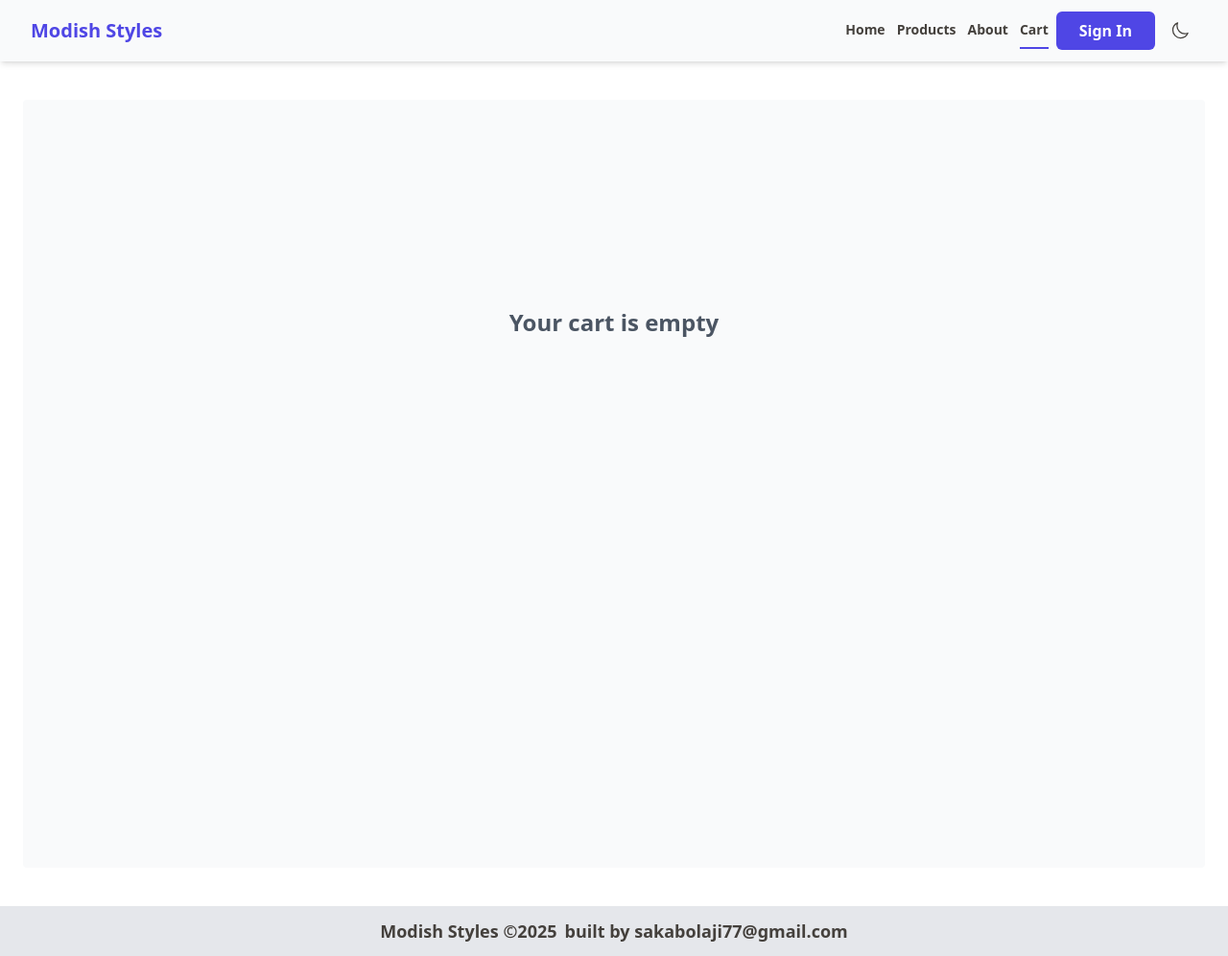
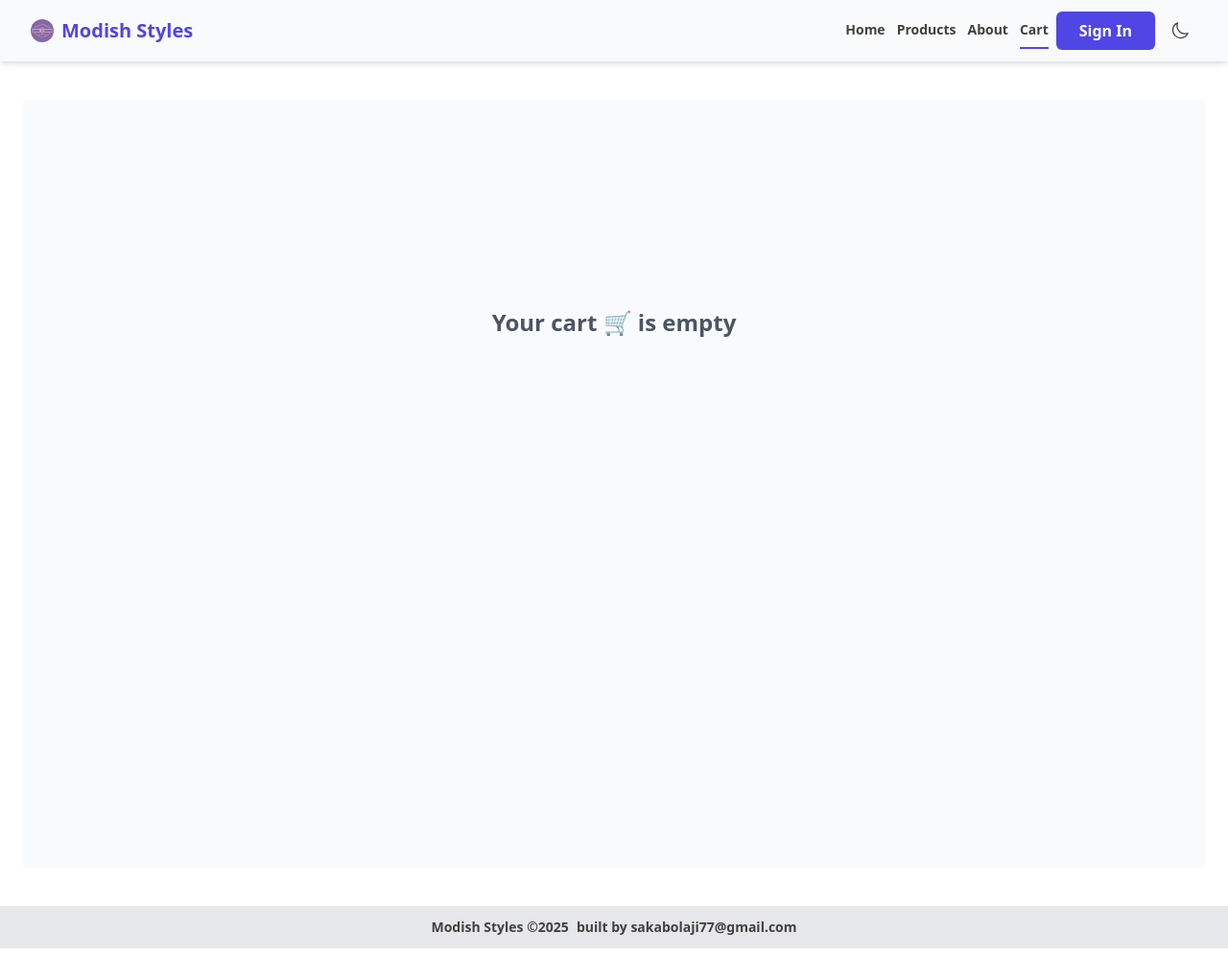
Before and after one commit to Bolaji87/Modish-Dynamics, a React (Vite) app: page /cart in a window 1280 px wide. Shown: the whole page at 96% size. Built offline with nearby package versions, Linux system fonts and the light colour scheme.

Commit message:
add brand logo

```diff
--- a/src/UI/Footer.jsx
+++ b/src/UI/Footer.jsx
@@ -5,7 +5,7 @@ function Footer() {
   const today = new Date();
 
   return (
-    <footer className="flex justify-center gap-2 bg-gray-200 px-4 py-3 text-xs font-bold text-stone-700 shadow-md sm:text-lg sm:font-semibold dark:bg-gray-600 dark:text-gray-50">
+    <footer className="flex justify-center gap-2 bg-gray-200 px-4 py-3 text-xs font-bold text-stone-700 shadow-md sm:text-sm sm:font-semibold dark:bg-gray-600 dark:text-gray-50">
       <p>
         {BRAND_NAME} &copy;{today.getFullYear()}{" "}
       </p>
--- a/src/UI/Header.jsx
+++ b/src/UI/Header.jsx
@@ -4,20 +4,25 @@ import { Link } from "react-router-dom";
 import NavLinks from "./NavLinks";
 import Button from "./Button";
 import { HiMiniXMark, HiOutlineBars4 } from "react-icons/hi2";
-import { useToggleHamburger } from "../hooks/useToggleHamburger";
+import { useToggleModal } from "../hooks/useToggleModal";
 import NavModal from "./NavModal";
 import ToggleDarkMode from "./ToggleDarkMode";
 
 function Header() {
-  const { onToggleShow, toggleShowMenu } = useToggleHamburger();
+  const { onToggleModal, toggleShowModalMenu } = useToggleModal();
   return (
     <header className="max-7xl sticky top-0 z-50 m-auto flex w-full items-center justify-between gap-5 bg-gray-50 px-8 py-3 text-sm font-medium text-stone-700 shadow-md sm:font-semibold dark:bg-gray-600 dark:text-gray-50">
       <Link
         to="/"
         // className="p-0 text-sm capitalize text-indigo-600 sm:text-xl"
-        className="w-max max-w-[150px] text-base capitalize text-indigo-600 sm:text-xl"
+        className="flex w-max max-w-fit items-center gap-2 text-xs font-bold capitalize text-indigo-600 sm:text-xl dark:text-indigo-400"
       >
-        Modish styles
+        <img
+          className="h-6 w-6 rounded-full bg-indigo-600 object-cover object-center text-2xl font-bold text-indigo-600"
+          src="./logo.png"
+          alt="logo"
+        />{" "}
+        <span className="w-max">Modish styles</span>
       </Link>
       <nav className="relative flex items-center gap-2">
         <NavLinks />
@@ -28,20 +33,20 @@ function Header() {
           Sign In
         </Button>
         <div
-          onClick={onToggleShow}
+          onClick={onToggleModal}
           className="block px-1 py-1 text-4xl font-semibold sm:hidden"
         >
-          {toggleShowMenu ? (
-            <HiMiniXMark className="h-full text-indigo-600" />
+          {toggleShowModalMenu ? (
+            <HiMiniXMark className="h-full text-indigo-600 dark:text-indigo-400" />
           ) : (
-            <HiOutlineBars4 className="h-full text-indigo-600" />
+            <HiOutlineBars4 className="h-full text-indigo-600 dark:text-indigo-400" />
           )}
         </div>
 
         <ToggleDarkMode />
 
         <div className="absolute right-[-20px] top-[58px]">
-          {toggleShowMenu && <NavModal closeModal={onToggleShow} />}
+          {toggleShowModalMenu && <NavModal closeModal={onToggleModal} />}
         </div>
       </nav>
     </header>
--- a/src/UI/NavLinks.jsx
+++ b/src/UI/NavLinks.jsx
@@ -4,13 +4,10 @@ import { useSelector } from "react-redux";
 import { Link } from "react-router-dom";
 import { useLocation, useNavigate } from "react-router-dom";
 import { selectCartCount } from "../features/cart/cartSlice";
-import { useToggleHamburger } from "../hooks/useToggleHamburger";
 
 function NavLinks() {
   const location = useLocation();
   const totalItems = useSelector(selectCartCount);
-
-  const { toggleShowMenu } = useToggleHamburger();
 
   function pathMatchRoute(path) {
     if (location.pathname === path) {
--- a/src/features/cart/CartData.jsx
+++ b/src/features/cart/CartData.jsx
@@ -23,7 +23,7 @@ export default function CartData() {
       {!cart?.length ? (
         <div className="flex h-96 items-center justify-center">
           <h1 className="text-2xl font-semibold text-gray-600 dark:text-gray-50">
-            Your cart is empty
+            Your cart 🛒 is empty
           </h1>
         </div>
       ) : (
--- a/src/features/products/ProductCard.jsx
+++ b/src/features/products/ProductCard.jsx
@@ -26,7 +26,7 @@ function ProductCard({ product }) {
     <li className="flex h-[400px] flex-col rounded-md bg-gray-100 py-2 pt-0 dark:bg-gray-400">
       <div className="h-[80%] w-64 flex-1">
         <img
-          className="h-full w-full object-cover object-center dark:brightness-75"
+          className="h-full w-full max-w-[256px] object-cover object-center sm:max-w-[300px] md:max-w-[400px] dark:brightness-75"
           src={image}
           alt={name}
         />
--- a/src/hooks/useToggleHamburger.js
+++ /dev/null
@@ -1,11 +0,0 @@
-import { useState } from "react";
-
-export function useToggleHamburger() {
-  const [toggleShowMenu, setToggleShowMenu] = useState(false);
-
-  function handleToggleShowMenu() {
-    setToggleShowMenu((toggleShow) => !toggleShow);
-  }
-
-  return { toggleShowMenu, onToggleShow: handleToggleShowMenu };
-}
--- /dev/null
+++ b/src/hooks/useToggleModal.js
@@ -0,0 +1,11 @@
+import { useState } from "react";
+
+export function useToggleModal() {
+  const [toggleShowModalMenu, setToggleShowModalMenu] = useState(false);
+
+  function handleToggleShowModalMenu() {
+    setToggleShowModalMenu((toggleShow) => !toggleShow);
+  }
+
+  return { toggleShowModalMenu, onToggleModal: handleToggleShowModalMenu };
+}
```
Also changed, not shown: public/logo.png (added).
